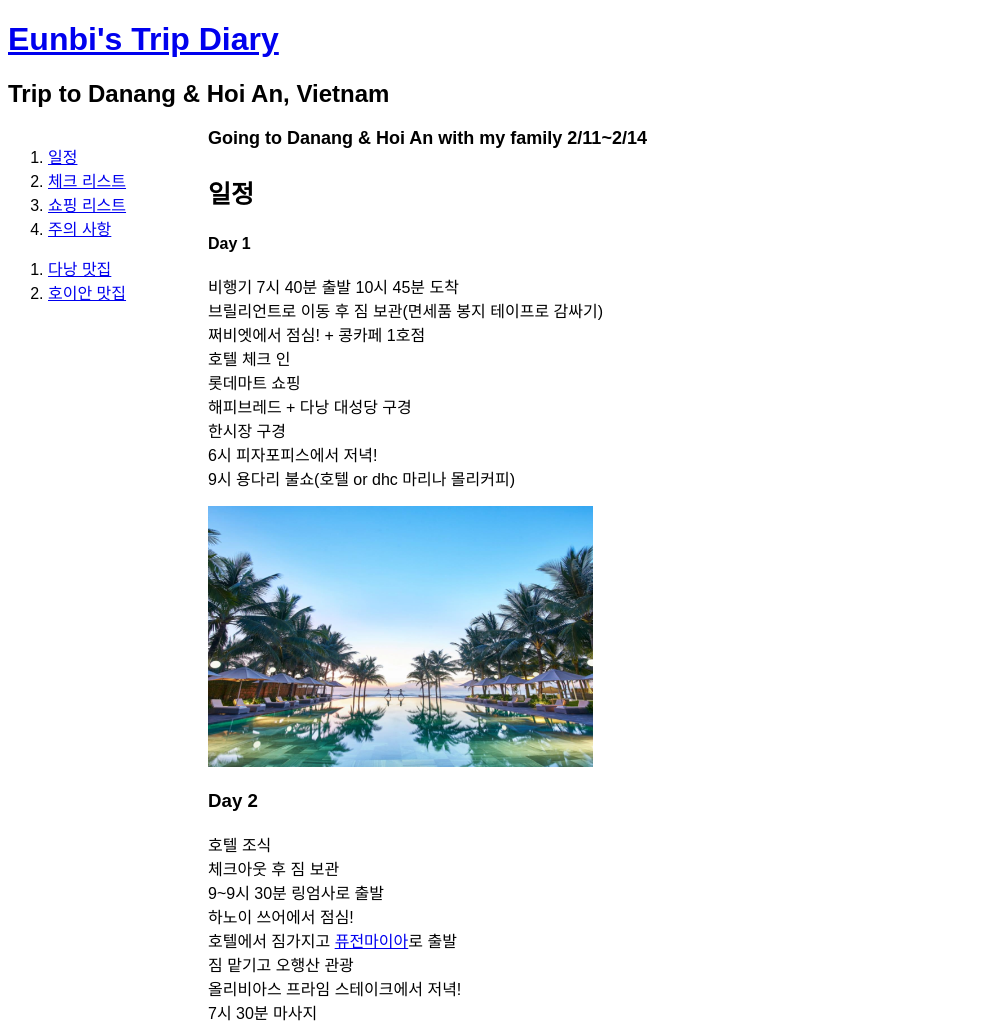
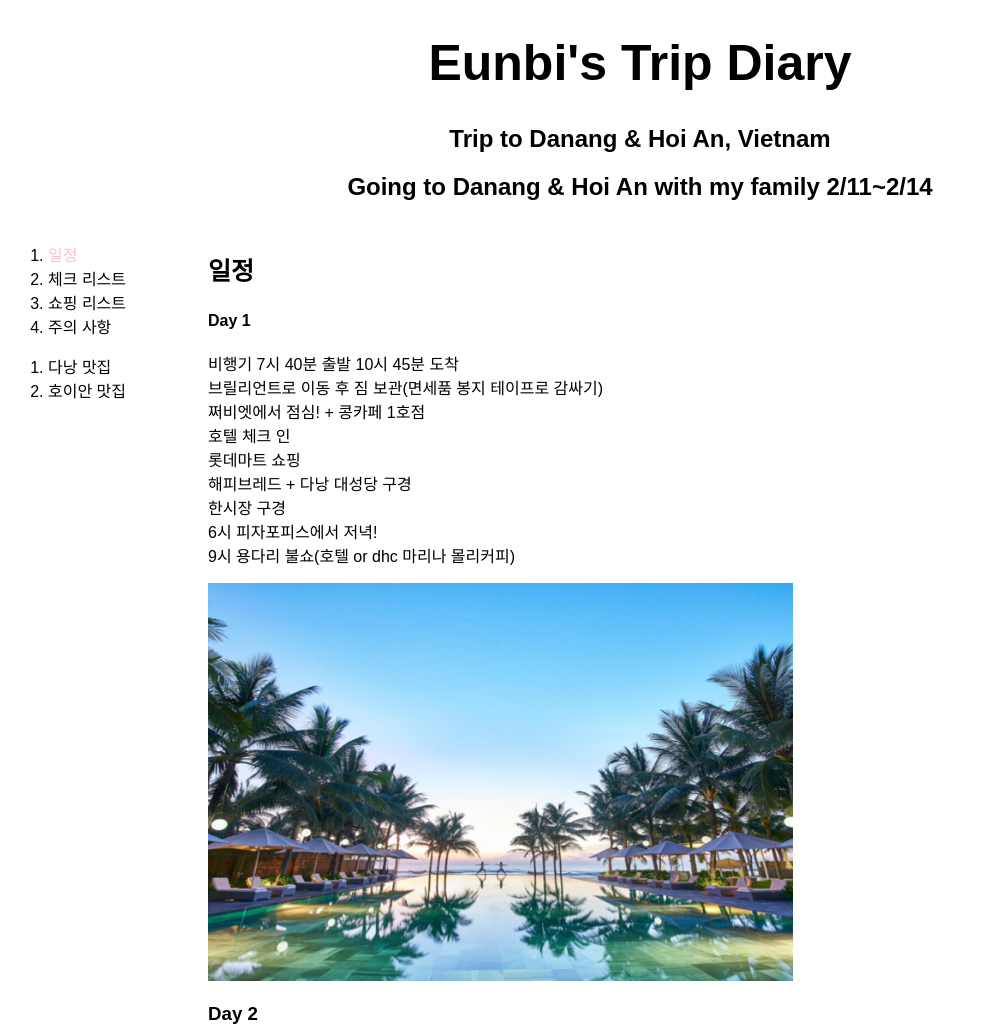
Before and after one commit to ebbbi/prac, a plain HTML site: page itinerary.html in a window 1280 px wide. Shown: the top 1028 px of the page, without its empty margins (0-988 px from the left). Drawn offline with Linux system fonts and the light colour scheme.

Commit message:
Update itinerary.html

```diff
--- a/itinerary.html
+++ b/itinerary.html
@@ -4,25 +4,37 @@
   <title>Eunbi's Trip Diary</title>
   <meta charset="utf-8">
   <style type="text/css">
-  div#s_left {
-  width:200px;
-  height: 600px;
-  float:left;
+  #s_left {
+    width:200px;
+    float:left;
   }
   #contents {
-  width:700px;
-  height: 600px;
-  float:left;
+    overflow: hidden;
+  }
+  #active{
+    color:pink;
+  }
+  a{
+    color:black;
+    text-decoration:none;
+  }
+  h1{
+    font-size:50px;
+    text-align:center;
+  }
+  h2{
+    text-align:center;
   }
 </style>
 </head>
 <body style="font-family: 'S-Core Dream 3', Arial;">
   <h1><a href="index.html">Eunbi's Trip Diary</a></h1>
   <h2>Trip to Danang & Hoi An, Vietnam</h2>
-  <b style="font-size:18px">Going to Danang & Hoi An with my family 2/11~2/14</b>
+    <h2>Going to Danang & Hoi An with my family 2/11~2/14</h2>
+  <div style="margin-top : 2%;">
   <div id="s_left">
     <ol>
-      <li><a href="itinerary.html">일정</a></li>
+      <li><a href="itinerary.html" id="active">일정</a></li>
       <li><a href="check.html">체크 리스트</a></li>
       <li><a href="shopping.html">쇼핑 리스트</a></li>
       <li><a href="caution.html">주의 사항</a></li>
@@ -43,7 +55,7 @@
     <h4>Day 3</h4><p>리조트 조식<br>9시 30분 셔틀버스타고 호이안으로<br>올드타운 티켓 구입 & 호이안 시장 둘러보기<br>올드타운 구경<br>호로콴에서 점심! + 봉뚜엣 빙수
     <br>일본교 구경 + 마담 칸 반미<br>야시장 구경 & 4시 30분에 소원초배 타기<br>비스마켓에서 저녁!<br>7시 15분 퓨전카페에서 셔틀버스 타고 리조트로</p>
     <h4>Day 4</h4><p>해변에서 조식<br>버거 브로스 배달로 점심!<br>리조트 휴양<br>하이코이에서 저녁!<br>7시 30분에 마사지</p>
-    <h4>Day 4</h4><p>조식<br>9시 마사지<br>냐벱에서 점심!<br>공항으로 출발 & 2시 35분 비행기</p></div>
-
+    <h4>Day 5</h4><p>조식<br>9시 마사지<br>냐벱에서 점심!<br>공항으로 출발 & 2시 35분 비행기</p>
+  </div>
 </body>
 </html>
```
